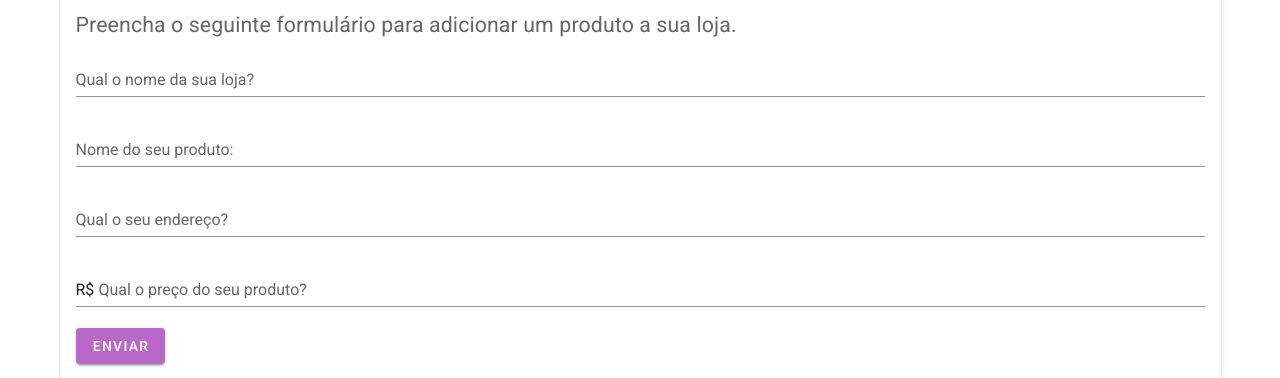
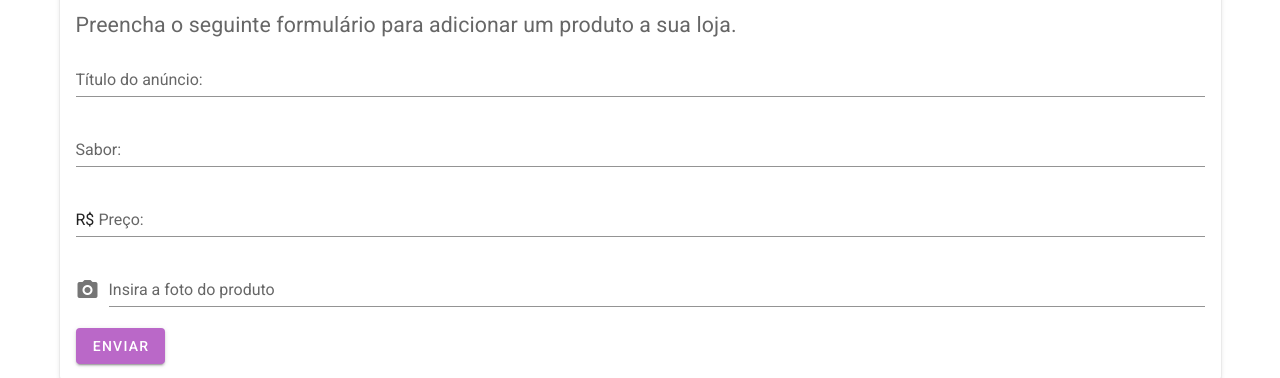
Before and after one commit to Loordbz/projeto-hackthon, a Vue app: page /#/formulario in a window 1280 px wide. Shown: the part 570-948 px from the top of the page. Built offline with nearby package versions, Linux system fonts and the light colour scheme.

Commit message:
Formulário do vendedor

```diff
--- a/src/components/formDoVendedor.vue
+++ b/src/components/formDoVendedor.vue
@@ -1,100 +1,113 @@
 <template>
   <v-main>
-
     <v-container>
-            <img class="imagem" src="https://media.istockphoto.com/photos/pile-or-group-of-multi-colored-and-different-sizes-of-colourful-foil-picture-id1306996475?b=1&k=20&m=1306996475&s=170667a&w=0&h=1ux0DQXQ6qYzyhlr0Blo2i6UVICzmG9IIv5UDUENrKk="/>
+      <img
+        class="imagem"
+        src="https://media.istockphoto.com/photos/pile-or-group-of-multi-colored-and-different-sizes-of-colourful-foil-picture-id1306996475?b=1&k=20&m=1306996475&s=170667a&w=0&h=1ux0DQXQ6qYzyhlr0Blo2i6UVICzmG9IIv5UDUENrKk="
+      />
       <v-card>
-
         <v-card-text class="mt-12" color="primary">
-
-                        <h1 class="text-center display-1"
-                        >Formulário de cadastro de produto</h1>
-                        <p class="p2">Preencha o seguinte formulário para adicionar um produto a sua loja.</p>
+          <h1 class="text-center display-1">
+            Formulário de cadastro de produto
+          </h1>
+          <p class="p2">
+            Preencha o seguinte formulário para adicionar um produto a sua loja.
+          </p>
 
           <v-form class="form">
             <v-text-field
-      v-model="nomeDaLoja"
-      label="Qual o nome da sua loja?"
-      required
-      @input="$v.nomeDaLoja.$touch()"
-      @blur="$v.nomeDaLoja.$touch()"
-    ></v-text-field>
-    <v-text-field
               v-model="nome"
-      label="Nome do seu produto:"
+              label="Título do anúncio:"
               required
               @input="$v.nme.$touch()"
               @blur="$v.nome.$touch()"
             ></v-text-field>
             <v-text-field
-      v-model="endereço"
-      label="Qual o seu endereço?"
+              v-model="sabor"
+              label="Sabor:"
               required
-      @input="$v.endereço.$touch()"
-      @blur="$v.endereço.$touch()"
+              @input="$v.nme.$touch()"
+              @blur="$v.nome.$touch()"
             ></v-text-field>
-    <v-text-field prefix="R$"
+            <v-text-field
+              prefix="R$"
               v-model="preço"
-      label="Qual o preço do seu produto?"
+              label="Preço:"
               required
               @input="$v.preço.$touch()"
               @blur="$v.preço.$touch()"
             ></v-text-field>
+            <v-file-input
+              :rules="rules"
+              accept="image/png, image/jpeg, image/bmp"
+              placeholder="Insira a foto do produto"
+              prepend-icon="mdi-camera"
+              required
+              label="Insira a foto do produto"
+            ></v-file-input>
 
-    <v-btn class="botao" color="primary"
-      @click="enviar"
-    >
+            <v-btn type="submit" value=null class="botao" color="primary" @click="sucesso">
               Enviar
             </v-btn>
-
-
           </v-form>
-
         </v-card-text>
-
       </v-card>
-
     </v-container>
-
   </v-main>
-
 </template>
 
 
 
 <script>
 export default {
-    name:"formDoVendedor"
+  name: "formDoVendedor",
+    data(){
+       return{
+           nome: ""
      }
+       },
+
+methods: {
+     sucesso() {
+        alert("Produto cadastrado com sucesso!");
+        this.form.nome = ""
+        },
+    limpar(){
+        this.nome = ""
+    }
+        }
+    }
+
+
+
 </script>
 
 <style scoped>
-.div{
-    margin: 5px
+.div {
+  margin: 5px;
 }
 
-.p2{
+.p2 {
   font-size: 16pt;
   margin-top: 40px;
 }
 
-#form{
+#form {
   width: 80%;
   display: flex;
   flex-direction: column;
   text-align: center;
-    justify-content: center
+  justify-content: center;
 }
 
-.imagem{
-    max-width: 75% ;
+.imagem {
+  max-width: 75%;
   display: block;
   margin: 0 auto;
   border-radius: 5px;
 }
 
-h1{
-    color: #BA68C8
+h1 {
+  color: #ba68c8;
 }
-
 </style>
```
Lines whose indentation alone changed are shown as unchanged.
